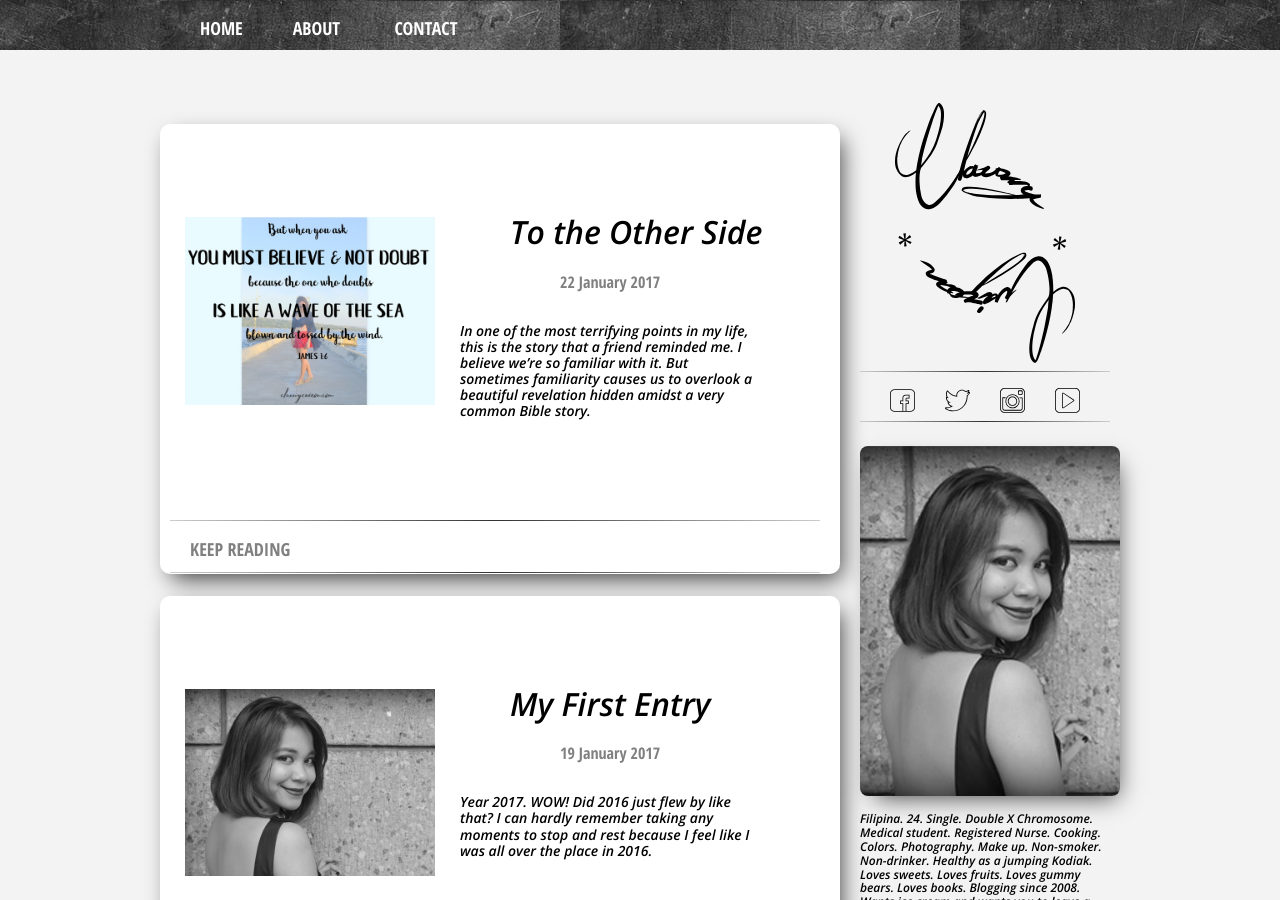
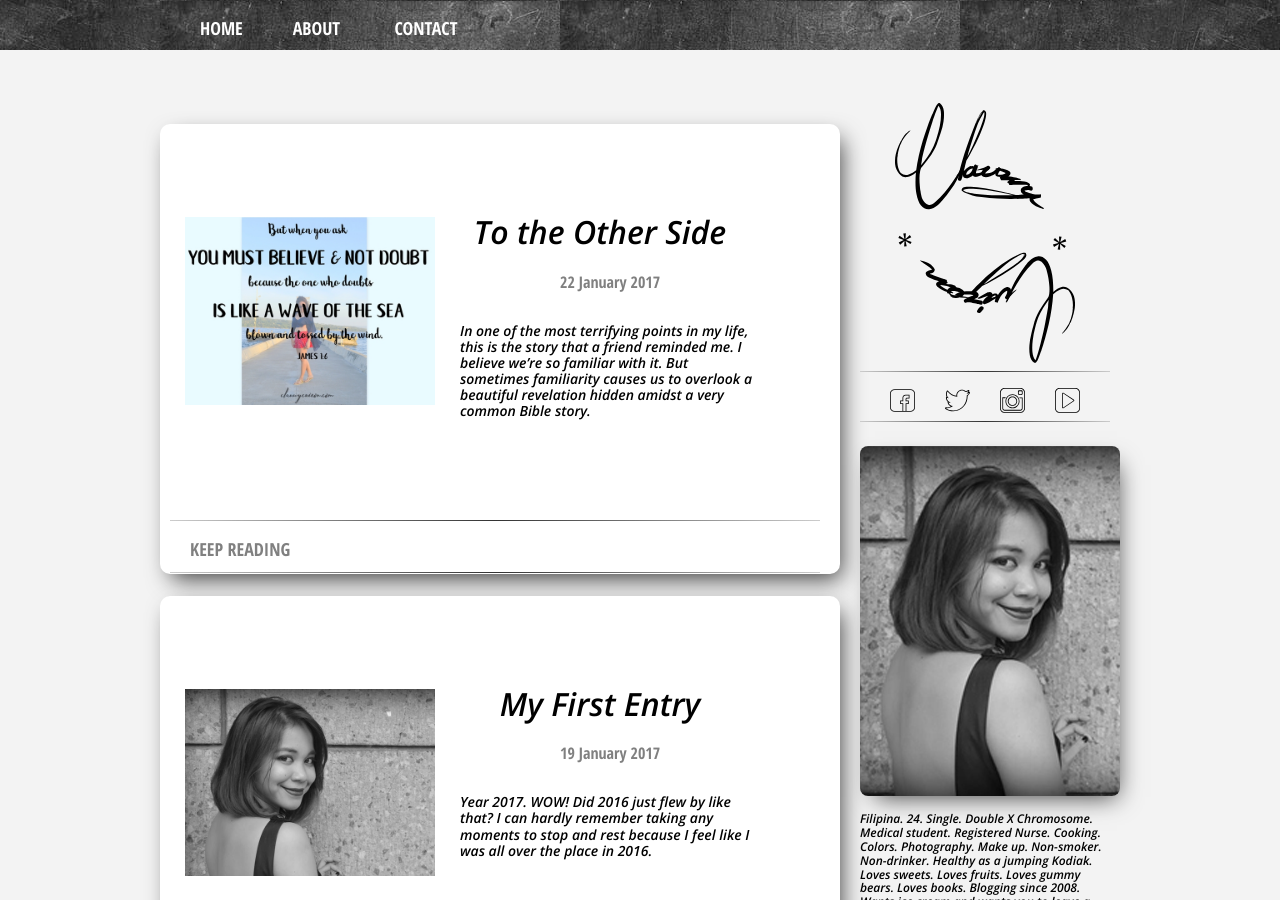
Before and after one commit to clauwycuizon/clauwycuizon, a Jekyll site: the page built from index.html, in a window 1280 px wide. Built offline with Jekyll 4.4.1, drawn with Linux system fonts in a browser that asks for light colours.

Commit message:
fixed the title

```diff
--- a/assets/css/2-modules/_blog_list.sass
+++ b/assets/css/2-modules/_blog_list.sass
@@ -13,11 +13,14 @@
 	.post_link_container
 		position: relative
 		top: 90px
-		left: 350px
+		left: 300px
+		width: 280px
 		font-family: 'Open Sans', sans-serif
+		text-align: center
 		h1 a
 			text-decoration: none
 			color: black
+
 
 	.post_date_container
 		position: relative
--- a/assets/css/main.css
+++ b/assets/css/main.css
@@ -423,8 +423,10 @@ template {
   .posts .post_link_container {
     position: relative;
     top: 90px;
-    left: 350px;
-    font-family: 'Open Sans', sans-serif; }
+    left: 300px;
+    width: 280px;
+    font-family: 'Open Sans', sans-serif;
+    text-align: center; }
     .posts .post_link_container h1 a {
       text-decoration: none;
       color: black; }
```
